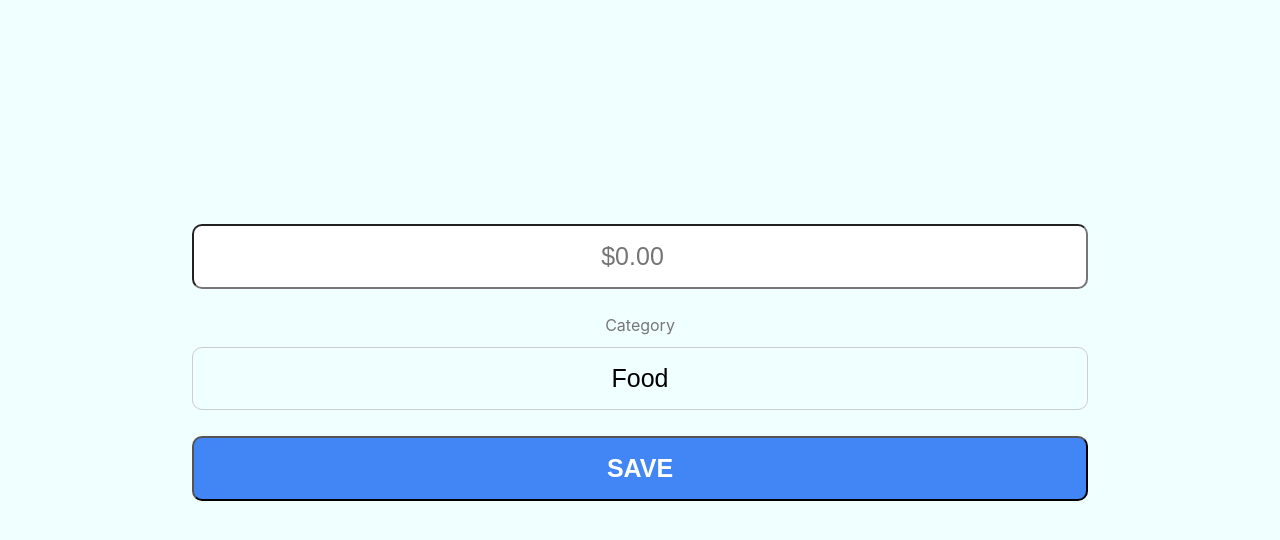
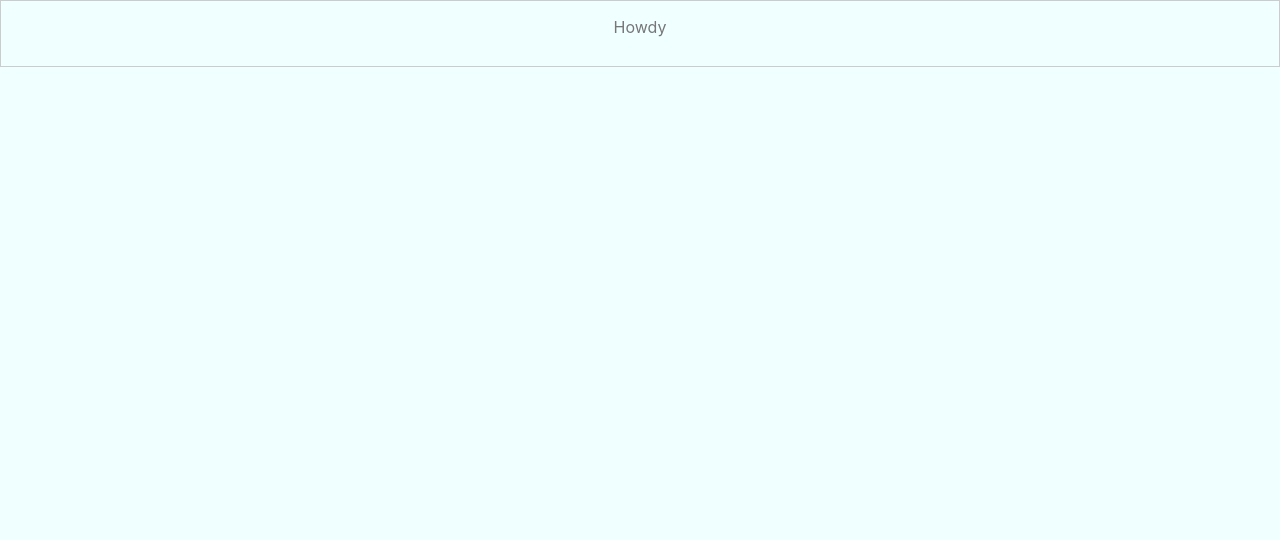
Before and after one commit to sahelgeson/dirtsimple-expensetracker, a React (Create React App) app: page /history in a window 1280 px wide. Shown: the top 540 px of the page. Built offline with nearby package versions, Linux system fonts and the light colour scheme.

Commit message:
got react router up

```diff
--- a/src/App.js
+++ b/src/App.js
@@ -1,6 +1,8 @@
 import React, { Component} from "react";
 import './App.css';
 import Form from "./Form/Form.jsx";
+import History from "./History/History.jsx";
+import { Route } from "react-router-dom";
 
 class App extends Component{
   constructor(props) {
@@ -26,7 +28,10 @@ class App extends Component{
     const recentExpenses = this.state.recentExpenses;
 
     return (
-      <Form recentExpenses={this.state.recentExpenses} />
+      <div>
+        <Route exact path="/" component={Form} />
+        <Route exact path="/history" component={History} />
+      </div>
     );
   }
 }
--- /dev/null
+++ b/src/History/History.jsx
@@ -0,0 +1,28 @@
+import React, { Component} from "react";
+import { PropTypes } from "prop-types";
+import { Route, Link } from "react-router-dom";
+
+/* TODO: make this a function -- stateless */
+class History extends Component{
+  constructor(props) {
+    super(props);
+  }
+
+  render(){
+    const recentExpenses = this.props.recentExpenses;
+
+    return(
+      <div className="card">
+        <div className="center gray-777 mbs">
+          Howdy
+        </div>
+      </div>
+    );
+  }
+}
+
+History.propTypes = {
+  recentExpenses: PropTypes.object
+};
+
+export default History;
```
